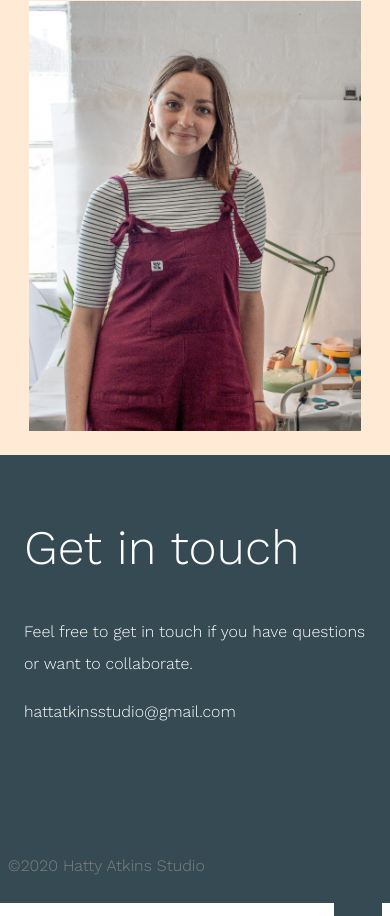
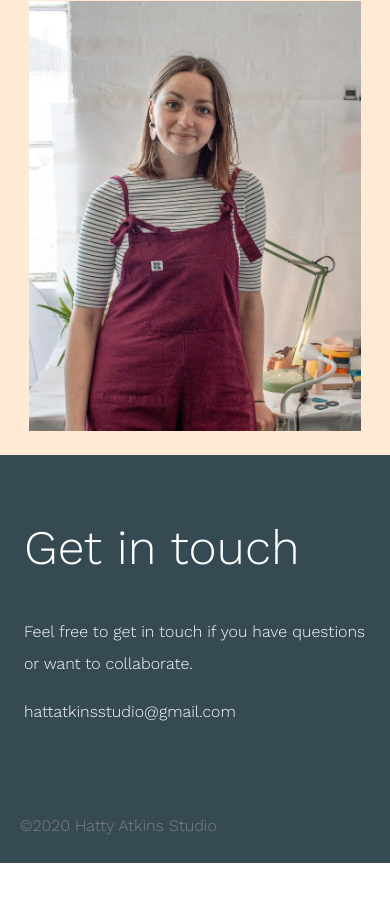
Before and after one commit to tomdlord/hatty-atkins-studio, a plain HTML site: page index.html in a window 390 px wide. Shown: the part 5894-6810 px from the top of the page. After the commit the page ends 6757 px from the top, so only its background shows below. Drawn offline with nearby package versions, Linux system fonts and the light colour scheme.

Commit message:
Update style.css

```diff
--- a/assets/css/style.css
+++ b/assets/css/style.css
@@ -1221,7 +1221,7 @@ footer{
         display: block;
         align-content: center;
         background-color: #364A53;
-        padding: 24px 24px 100px 24px;
+        padding: 24px 24px 60px 24px;
         text-align: left;
         margin-right: 0px;
         margin-left: 0px;
@@ -1236,7 +1236,7 @@ footer{
         flex-direction: column;
         justify-content: space-between;
         background-color: #364A53;
-        height: 100px;
+        height: 70px;
         align-items: center;
         max-width: 100%;
         color: grey;
@@ -1244,6 +1244,10 @@ footer{
         padding-right: 24px;
     }
 
+    footer p {
+        padding-left: 12px;
+    }
+
     #footer-links a {
         display: none;
 }
```
